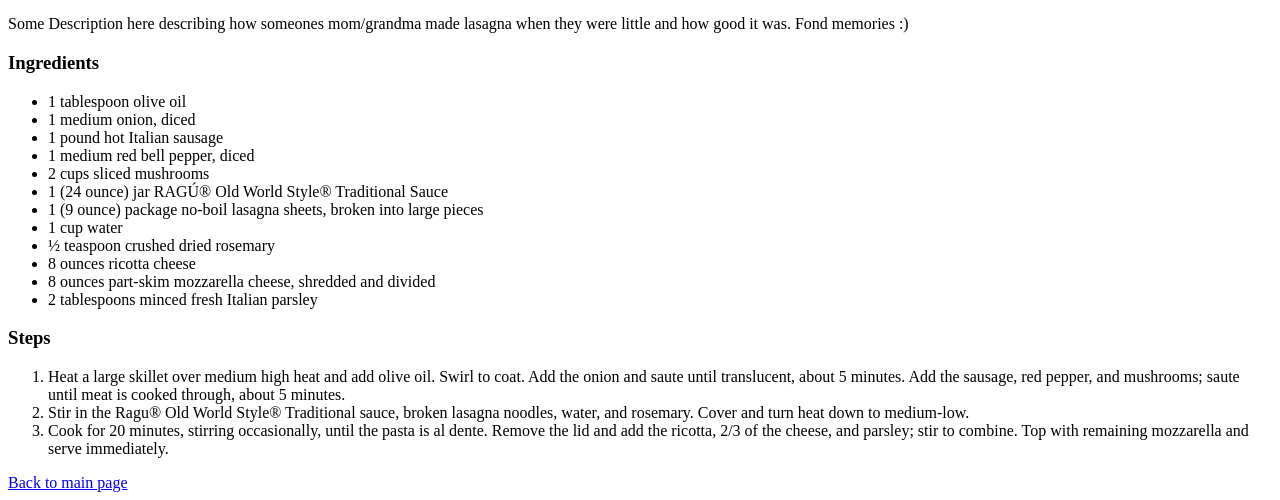
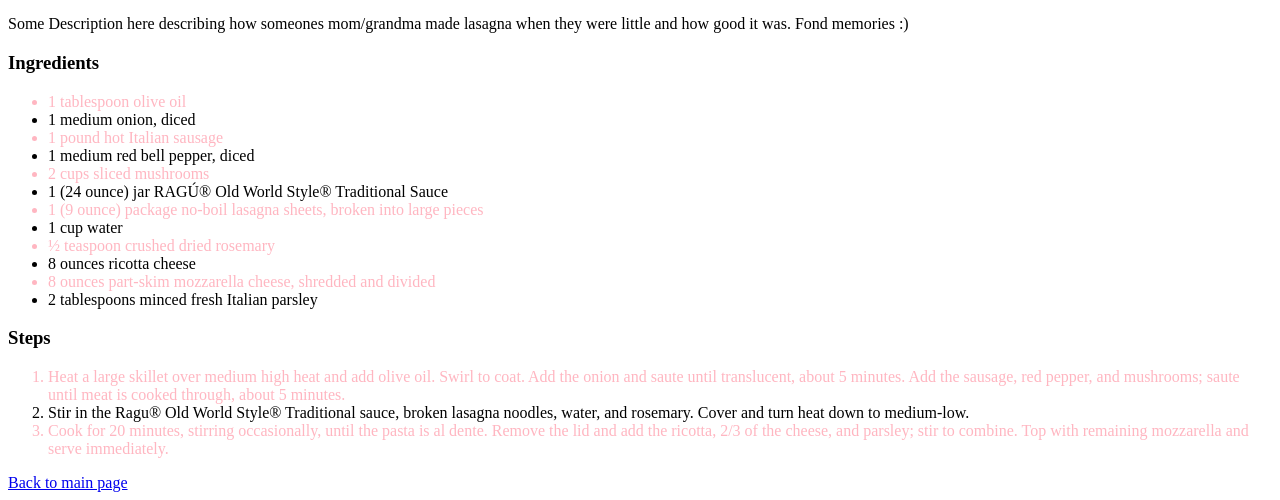
Before and after one commit to TowKenn/OdinRecipe, a plain HTML site: page recipes/lasagna.html in a window 1280 px wide. Shown: the part 428-928 px from the top of the page. Drawn offline with Linux system fonts and the light colour scheme.

Commit message:
recipeStyle.css added : css for recipe pages

```diff
--- a/recipes/lasagna.html
+++ b/recipes/lasagna.html
@@ -4,6 +4,7 @@
     <head>
         <title>Lasagna Recipe</title>
         <meta charset="UTF-8">
+        <link rel="stylesheet" href="recipeStyle.css">
     </head>
     <body>
             <h1>Lasagna Recipe</h1>
--- /dev/null
+++ b/recipes/recipeStyle.css
@@ -0,0 +1,3 @@
+li:nth-child(odd) {
+    color: lightpink;
+}
```
Also changed, not shown: styles.css (line endings or trailing spaces).
